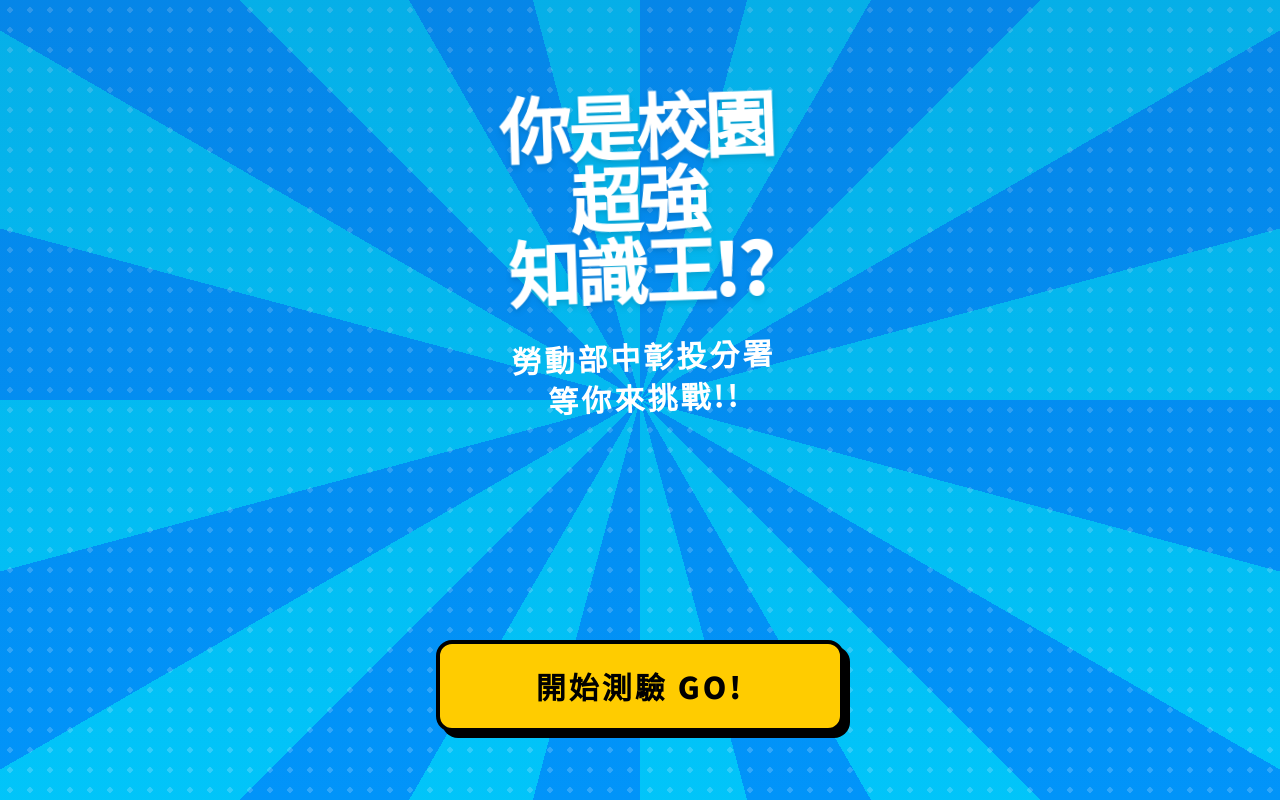
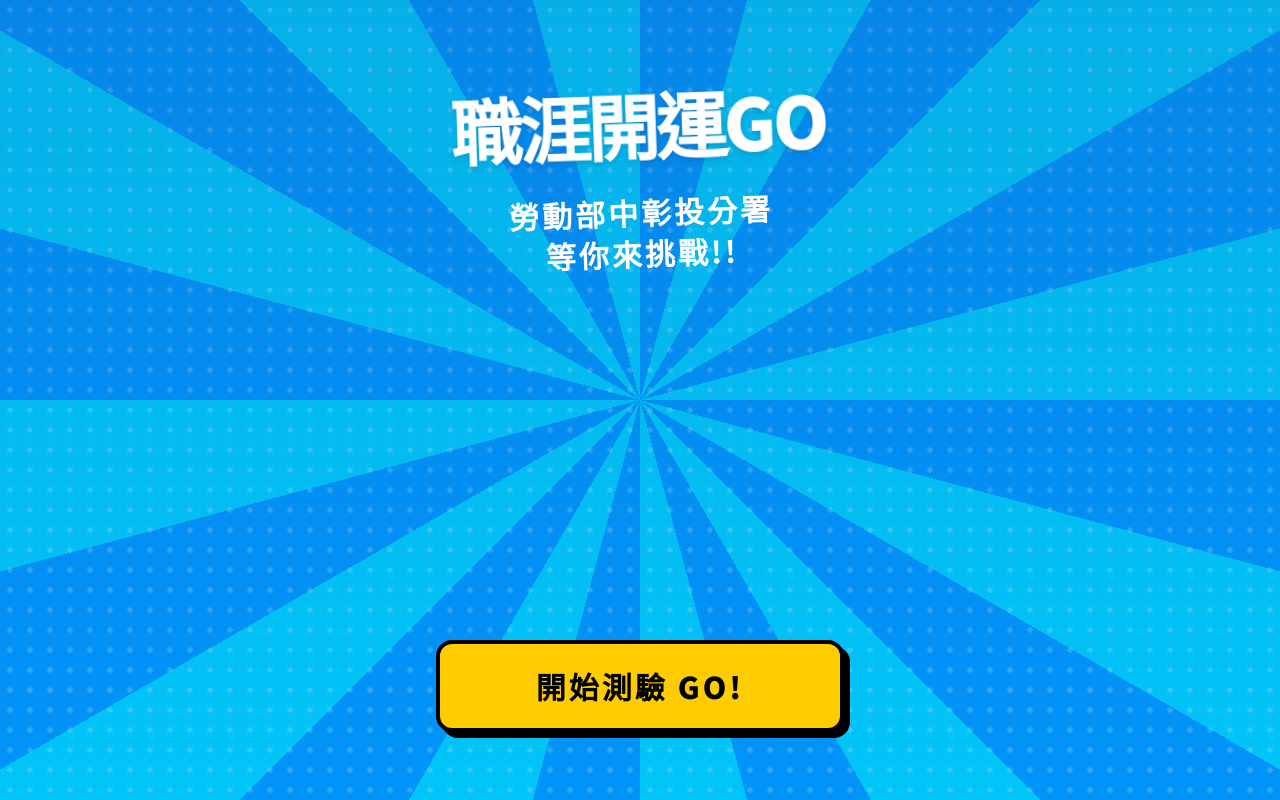
Before and after one commit to 2022ys016/FirstProjct, a plain HTML site: page index.html in a window 1280 px wide. Drawn offline with nearby package versions, Linux system fonts and the light colour scheme.

Commit message:
Update index.html

```diff
--- a/index.html
+++ b/index.html
@@ -6,7 +6,7 @@
       name="viewport"
       content="width=device-width, initial-scale=1.0, maximum-scale=1.0, user-scalable=no"
     />
-    <title>勞動部知識王挑戰賽</title>
+    <title>職涯開運GO</title>
 
     <script src="https://cdn.tailwindcss.com"></script>
     <script>
@@ -67,7 +67,7 @@
                 <h1
                   class="text-6xl sm:text-7xl font-black text-white tracking-tighter drop-shadow-md leading-[1.5]"
                 >
-                  你是校園<br>超強<br>知識王!?
+                  職涯開運GO
                 </h1>
 
                 <h2
```
